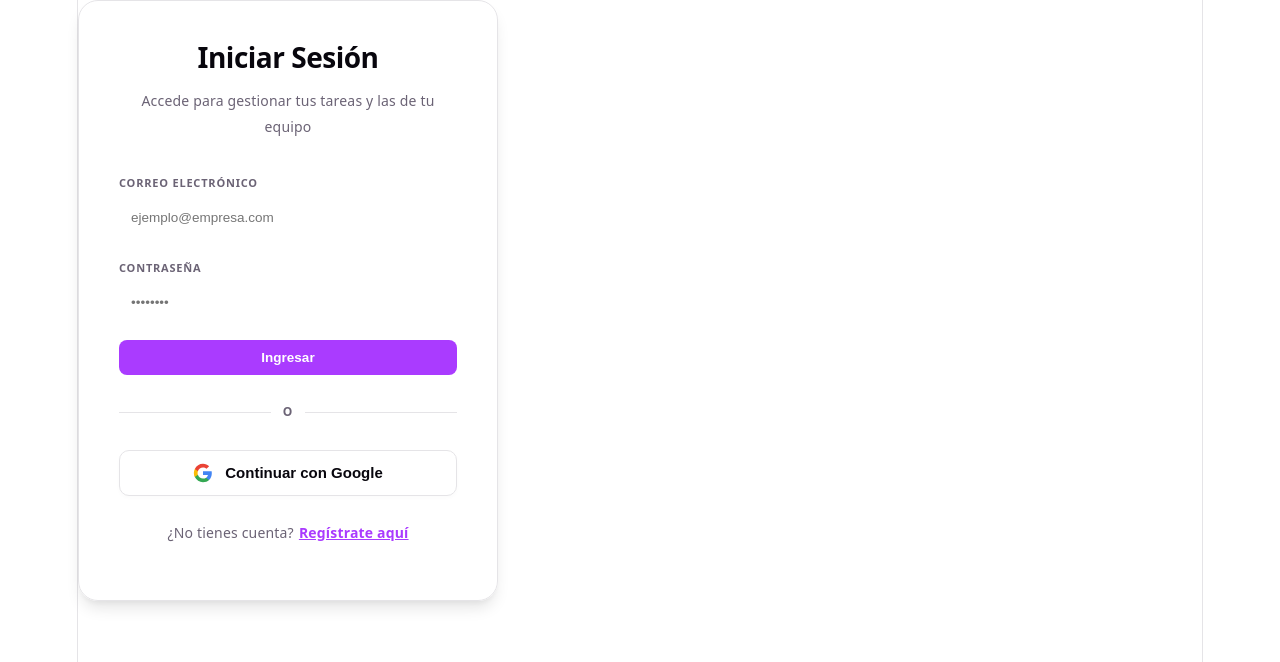
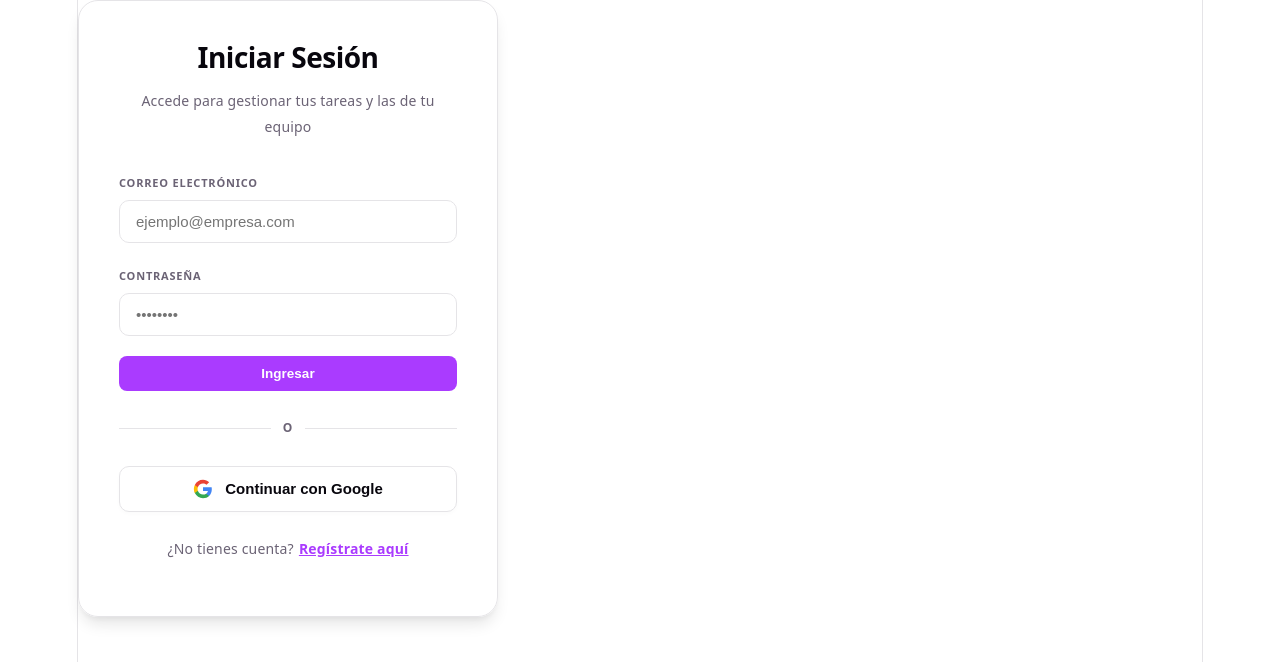
Before and after one commit to noejazmin/Gestor_de_Tareas-Jazmin_Morinigo, a React (Vite) app: page /login in a window 1280 px wide. Shown: the top 662 px of the page. Built offline with nearby package versions, Linux system fonts and the light colour scheme; no server answers.

Commit message:
fix: corregir contraste e invisibilidad de texto en inputs y textareas en tema claro

```diff
--- a/src/features/tasks/tasks.css
+++ b/src/features/tasks/tasks.css
@@ -289,28 +289,49 @@
   letter-spacing: 0.8px;
 }
 
-.form-input {
+/* Formulario y Controles del Dashboard */
+.tasks-page-wrapper .form-input,
+.tasks-page-wrapper .form-textarea,
+.tasks-page-wrapper .sort-select {
   width: 100%;
   padding: 10px 12px;
   border-radius: 6px;
-  border: 1px solid var(--input-border);
-  background: var(--input-bg);
-  color: var(--text-primary);
+  border: 1px solid var(--input-border) !important;
+  background-color: var(--input-bg) !important;
+  color: var(--text-primary) !important;
   font-size: 13.5px;
   box-sizing: border-box;
   transition: border-color 0.2s ease, box-shadow 0.2s ease, background-color 0.2s ease;
 }
 
-.form-input:focus {
-  outline: none;
-  border-color: var(--accent);
-  box-shadow: 0 0 0 3px var(--accent-light);
+/* COMENTARIO DIDÁCTICO:
+   - Forzamos la especificidad del placeholder para que en tema claro use un gris legible
+     y en tema oscuro se integre sutilmente con los tonos oscuros.
+*/
+.tasks-page-wrapper .form-input::placeholder,
+.tasks-page-wrapper .form-textarea::placeholder {
+  color: var(--text-muted) !important;
+  opacity: 0.75;
 }
 
-.form-textarea {
+.tasks-page-wrapper .form-input:focus,
+.tasks-page-wrapper .form-textarea:focus,
+.tasks-page-wrapper .sort-select:focus {
+  outline: none !important;
+  border-color: var(--accent) !important;
+  box-shadow: 0 0 0 3px var(--accent-light) !important;
+}
+
+.tasks-page-wrapper .form-textarea {
   min-height: 80px;
   resize: vertical;
   font-family: inherit;
+}
+
+/* Opciones de select para compatibilidad con navegadores */
+.tasks-page-wrapper select.form-input option {
+  background-color: var(--card-bg) !important;
+  color: var(--text-primary) !important;
 }
 
 .task-form-actions {
```
